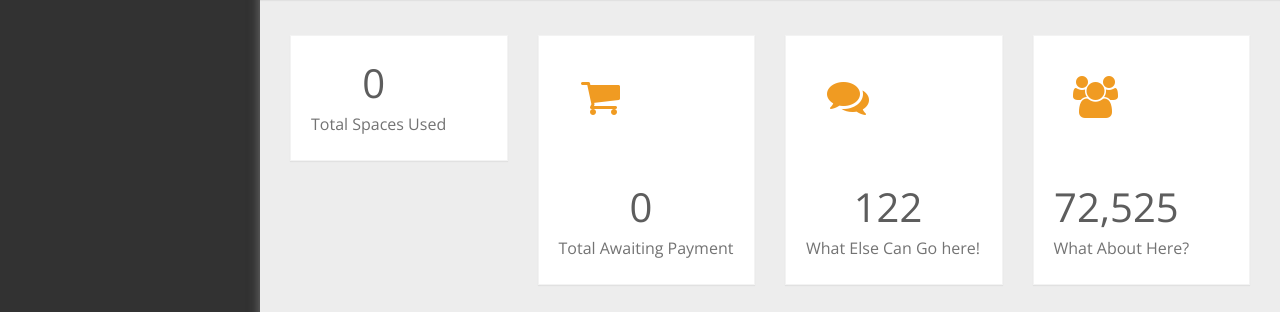
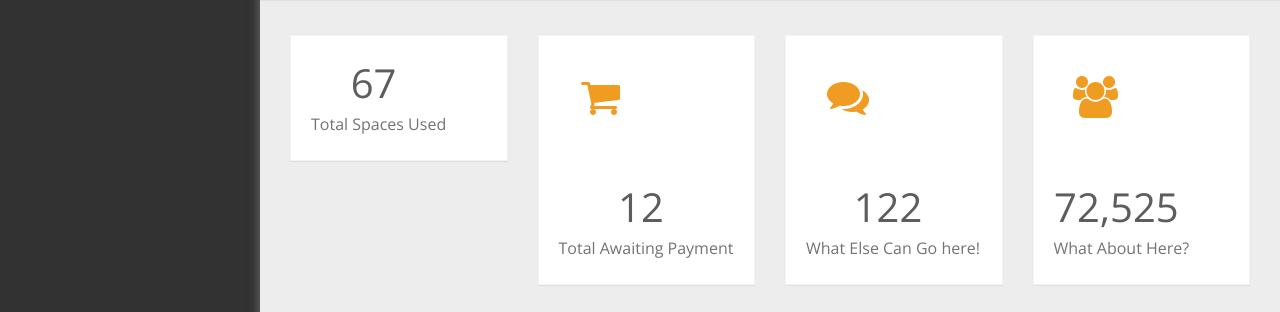
Before and after one commit to SpaceDux/ParkingManager, a PHP site: page /ParkingManager/ in a window 1280 px wide. Shown: the part 204-516 px from the top of the page. Run offline with PHP 8.4, Linux system fonts and the light colour scheme; data that the repository does not hold is empty.

Commit message:
Revert "more corrections"
This reverts commit 984d494cde0e4add1c9e9ff70671cb3d2ea576f4.

```diff
--- a/index.php
+++ b/index.php
@@ -1,5 +1,5 @@
 <?php
-	require_once __DIR__.('/init.php'); //require the initiation file
+	require_once __DIR__.("/init.php"); //require the initiation file
 
 	$Parked = new fetchParked();
 	$fetchBreak = $Parked->fetchBreak();
@@ -72,7 +72,7 @@
                         <div class="panel panel-primary text-center no-boder blue">
 
                             <div class="panel-right">
-								                 <h3><?php echo count($fetchBreak) + count($fetchPaid) ?></h3>
+								                 <h3>67</h3>
                                <strong> Total Spaces Used</strong>
                             </div>
                         </div>
@@ -84,7 +84,7 @@
 								</div>
 
                             <div class="panel-right">
-							<h3><?php echo count($fetchBreak) ?></h3>
+							<h3>12 </h3>
                                <strong> Total Awaiting Payment</strong>
 
                             </div>
```
